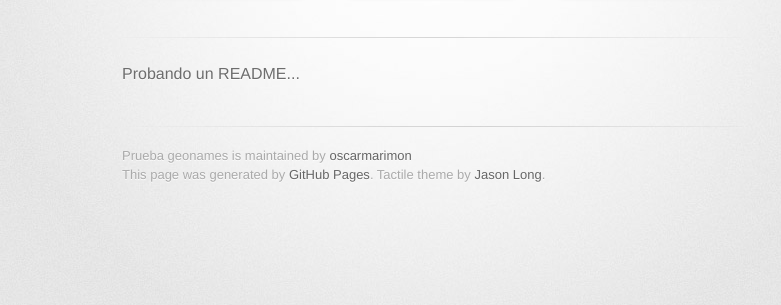
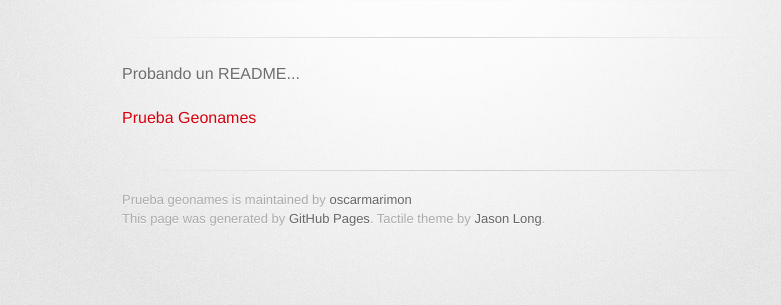
Before and after one commit to oscarmarimon/Prueba_Geonames, a plain HTML site: page index.html in a window 1280 px wide. Shown: the part 209-514 px from the top of the page, without its empty margins (208-989 px from the left). Drawn offline with Linux system fonts and the light colour scheme; a web font is replaced by a local one.

Commit message:
Añadido link a Genoames.html

```diff
--- a/index.html
+++ b/index.html
@@ -32,6 +32,7 @@
 
         <section id="main_content">
           <p>Probando un README...</p>
+	    <p><a href="/Geonames.html">Prueba Geonames</a></p>
         </section>
 
         <footer>
```
